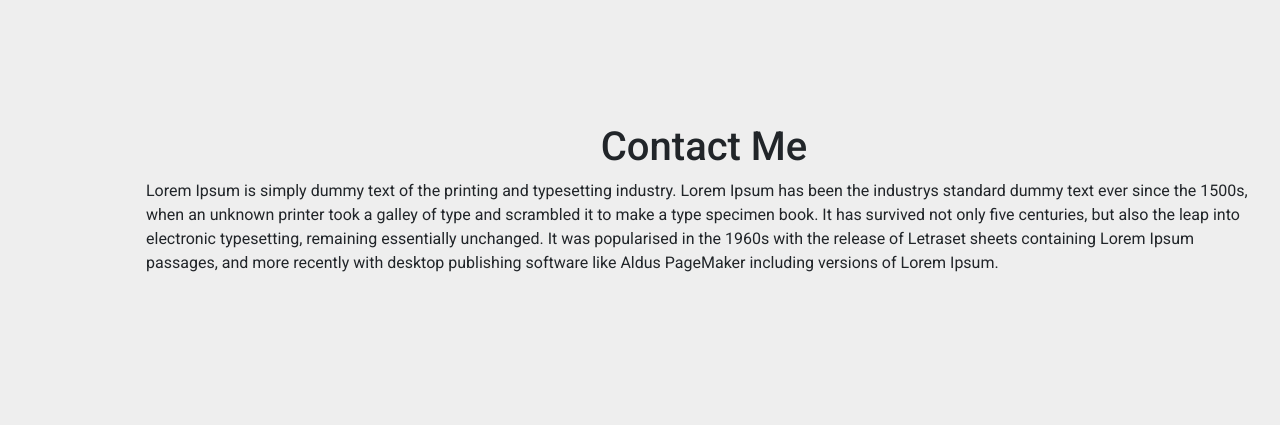
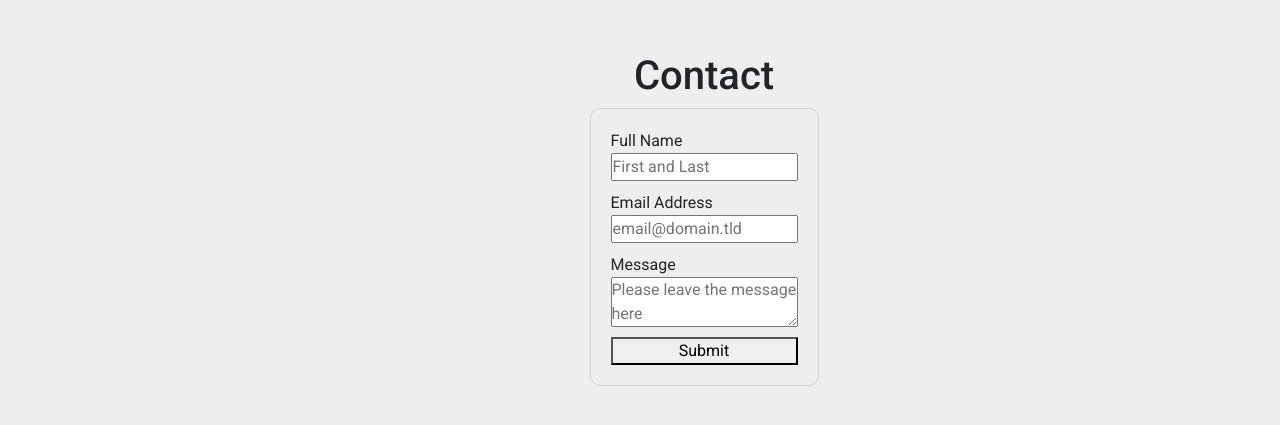
Before and after one commit to mpabarca/portfolio-v1, a React (Create React App) app: page / in a window 1280 px wide. Shown: the part 2305-2730 px from the top of the page. Built offline with nearby package versions, Linux system fonts and the light colour scheme.

Commit message:
Add basic contact form to contact page

```diff
--- a/package.json
+++ b/package.json
@@ -27,6 +27,7 @@
     ]
   },
   "dependencies": {
+    "@formspree/react": "^2.2.4",
     "@fortawesome/fontawesome-svg-core": "^6.1.1",
     "@fortawesome/free-brands-svg-icons": "^6.1.1",
     "@fortawesome/free-solid-svg-icons": "^6.1.1",
@@ -43,6 +44,7 @@
     "react-scripts": "5.0.1",
     "rough-notation": "^0.5.1",
     "sass": "^1.50.0",
+    "sweetalert2": "^11.4.9",
     "swiper": "^8.1.4",
     "web-vitals": "^2.1.4"
   },
--- a/src/components/Contact.jsx
+++ b/src/components/Contact.jsx
@@ -1,20 +1,11 @@
 import React from 'react';
+import ContactForm from './ContactForm';
 
 const Contact = () => {
   return (
     <div id='contact' className='container'>
-      <h1>Contact Me</h1>
-      <span>
-        Lorem Ipsum is simply dummy text of the printing and typesetting
-        industry. Lorem Ipsum has been the industrys standard dummy text ever
-        since the 1500s, when an unknown printer took a galley of type and
-        scrambled it to make a type specimen book. It has survived not only five
-        centuries, but also the leap into electronic typesetting, remaining
-        essentially unchanged. It was popularised in the 1960s with the release
-        of Letraset sheets containing Lorem Ipsum passages, and more recently
-        with desktop publishing software like Aldus PageMaker including versions
-        of Lorem Ipsum.
-      </span>
+      <h1>Contact</h1>
+      <ContactForm />
     </div>
   );
 };
--- /dev/null
+++ b/src/components/ContactForm.jsx
@@ -0,0 +1,42 @@
+import { useForm, ValidationError } from '@formspree/react';
+import React from 'react';
+function ContactForm() {
+  const [state, handleSubmit] = useForm('mjvlpwpk');
+  if (state.succeeded) {
+    return <p>Thanks for contact me! Soon I will be reach you</p>;
+  }
+  return (
+    <form onSubmit={handleSubmit}>
+      <label htmlFor='full-name'>Full Name</label>
+      <input
+        type='text'
+        name='name'
+        id='full-name'
+        placeholder='First and Last'
+        required=''
+      />
+      <label htmlFor='email'>Email Address</label>
+      <input
+        id='email'
+        type='email'
+        name='email'
+        placeholder='email@domain.tld'
+        required=''
+      />
+      <ValidationError prefix='Email' field='email' errors={state.errors} />
+      <label htmlFor='message'>Message</label>
+      <textarea
+        id='message'
+        name='message'
+        placeholder='Please leave the message here'
+        required=''
+      />
+      <ValidationError prefix='Message' field='message' errors={state.errors} />
+      <button type='submit' disabled={state.submitting}>
+        Submit
+      </button>
+    </form>
+  );
+}
+
+export default ContactForm;
--- /dev/null
+++ b/src/styles/components/contact.scss
@@ -0,0 +1,19 @@
+#contact {
+  text-align: center;
+  max-width: 400px;
+  margin: 20px auto;
+  form {
+    border: 1px solid lightgray;
+    border-radius: 10px;
+    padding: 20px;
+    display: flex;
+    flex-direction: column;
+    label {
+      text-align: start;
+    }
+    input,
+    textarea {
+      margin-bottom: 10px;
+    }
+  }
+}
--- a/src/styles/index.scss
+++ b/src/styles/index.scss
@@ -9,3 +9,4 @@
 @import './components/layout.scss';
 @import './components/experience.scss';
 @import './components/swiper.scss';
+@import './components/contact.scss';
```
Also changed, not shown: formspree.json (added, +8 -0 lines), .eslintrc.json, 1 other file (tests, documents, lock files or other folders).
